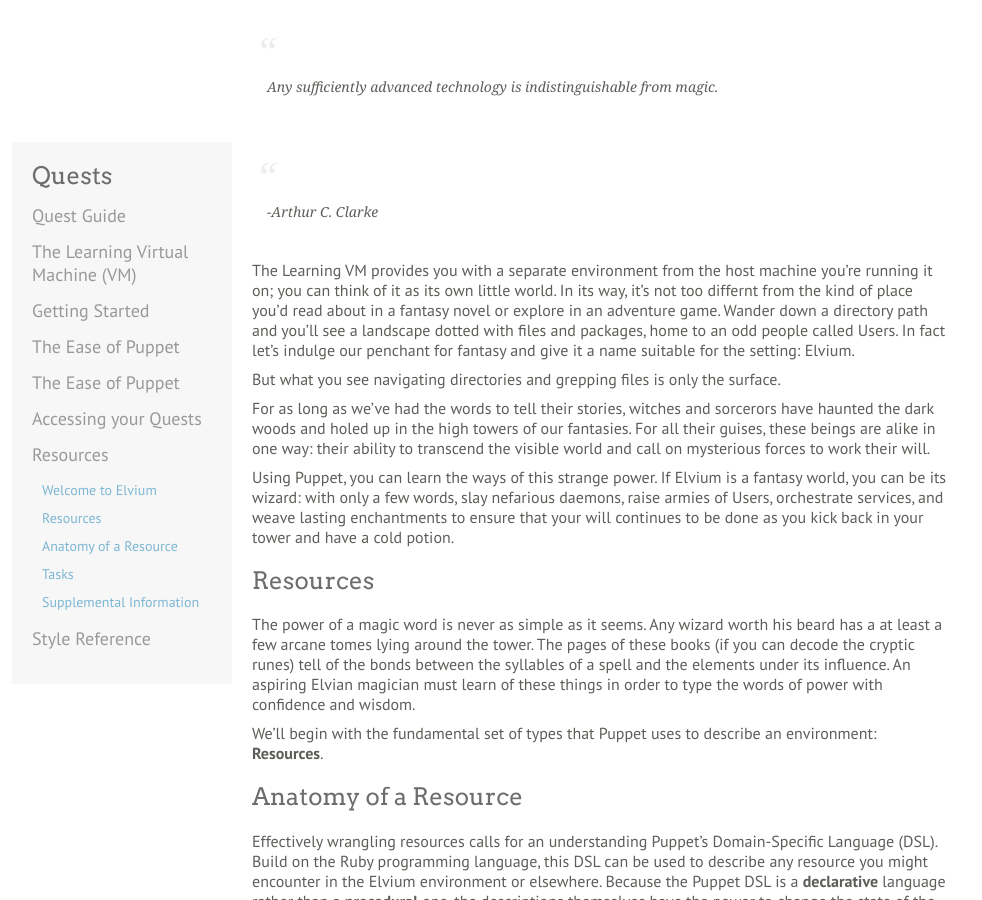
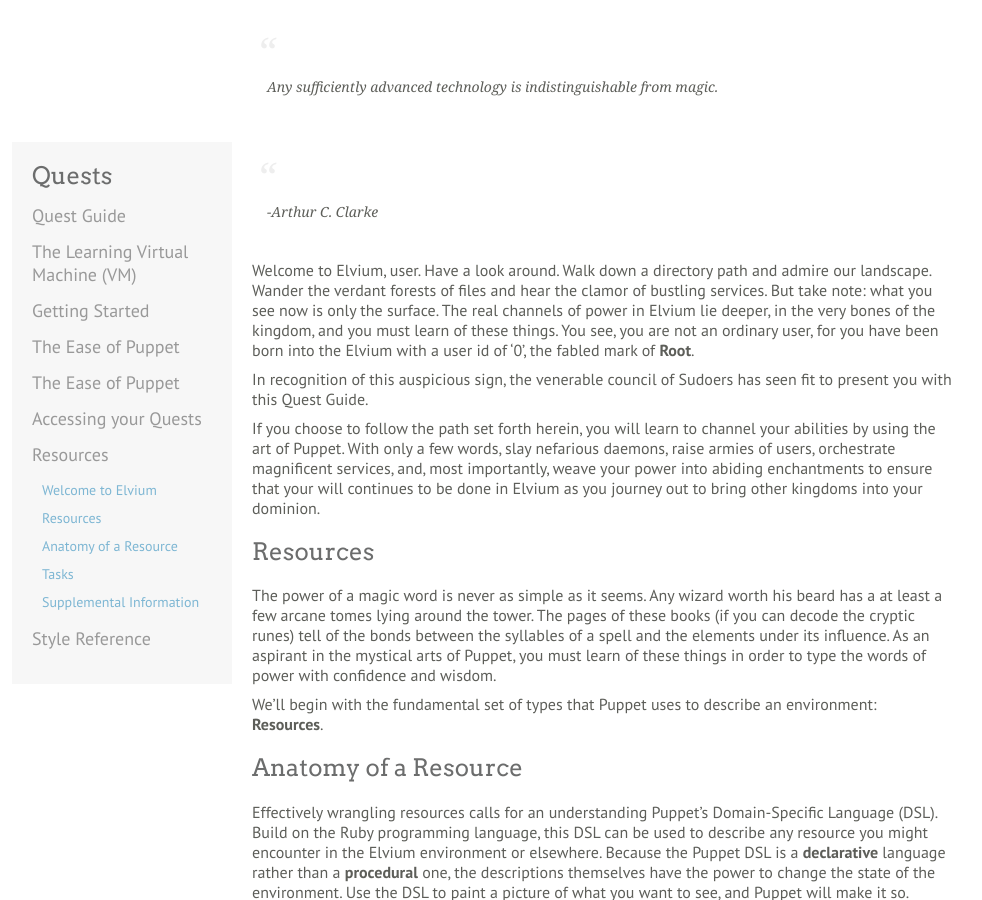
Before and after one commit to puppetlabs-toy-chest/puppet-quest-guide, a Jekyll site: the page built from quests/resources.md, in a window 1280 px wide and 900 px high, scrolled down 310 px. Shown: the whole window, without its empty margins (158-1140 px from the left). Built offline with Jekyll 4.4.1, drawn with Linux system fonts in a browser that asks for light colours; Markdown is read by kramdown in place of the engine named in the settings.

Commit message:
editing more

```diff
--- a/quests/resources.md
+++ b/quests/resources.md
@@ -13,13 +13,11 @@
 
 > -Arthur C. Clarke
 
-The Learning VM provides you with a separate environment from the host machine you're running it on; you can think of it as its own little world. In its way, it's not too differnt from the kind of place you'd read about in a fantasy novel or explore in an adventure game. Wander down a directory path and you'll see a landscape dotted with files and packages, home to an odd people called Users. In fact let's indulge our penchant for fantasy and give it a name suitable for the setting: Elvium.
+Welcome to Elvium, user. Have a look around. Walk down a directory path and admire our landscape. Wander the verdant forests of files and hear the clamor of bustling services. But take note: what you see now is only the surface. The real channels of power in Elvium lie deeper, in the very bones of the kingdom, and you must learn of these things. You see, you are not an ordinary user, for you have been born into the Elvium with a user id of '0', the fabled mark of **Root**.
 
-But what you see navigating directories and grepping files is only the surface.
+In recognition of this auspicious sign, the venerable council of Sudoers has seen fit to present you with this Quest Guide.
 
-For as long as we've had the words to tell their stories, witches and sorcerors have haunted the dark woods and holed up in the high towers of our fantasies. For all their guises, these beings are alike in one way: their ability to transcend the visible world and call on mysterious forces to work their will.
-
-Using Puppet, you can learn the ways of this strange power. If Elvium is a fantasy world, you can be its wizard: with only a few words, slay nefarious daemons, raise armies of Users, orchestrate services, and weave lasting enchantments to ensure that your will continues to be done as you kick back in your tower and have a cold potion.
+If you choose to follow the path set forth herein, you will learn to channel your abilities by using the art of Puppet. With only a few words, slay nefarious daemons, raise armies of users, orchestrate magnificent services, and, most importantly, weave your power into abiding enchantments to ensure that your will continues to be done in Elvium as you journey out to bring other kingdoms into your dominion.
 
 <!--
 Maybe include a very brief "wow" example here?
@@ -27,7 +25,7 @@
 
 ## Resources
 
-The power of a magic word is never as simple as it seems. Any wizard worth his beard has a at least a few arcane tomes lying around the tower. The pages of these books (if you can decode the cryptic runes) tell of the bonds between the syllables of a spell and the elements under its influence. An aspiring Elvian magician must learn of these things in order to type the words of power with confidence and wisdom.
+The power of a magic word is never as simple as it seems. Any wizard worth his beard has a at least a few arcane tomes lying around the tower. The pages of these books (if you can decode the cryptic runes) tell of the bonds between the syllables of a spell and the elements under its influence. As an aspirant in the mystical arts of Puppet, you must learn of these things in order to type the words of power with confidence and wisdom.
 
 We'll begin with the fundamental set of types that Puppet uses to describe an environment: **Resources**.
 
```
